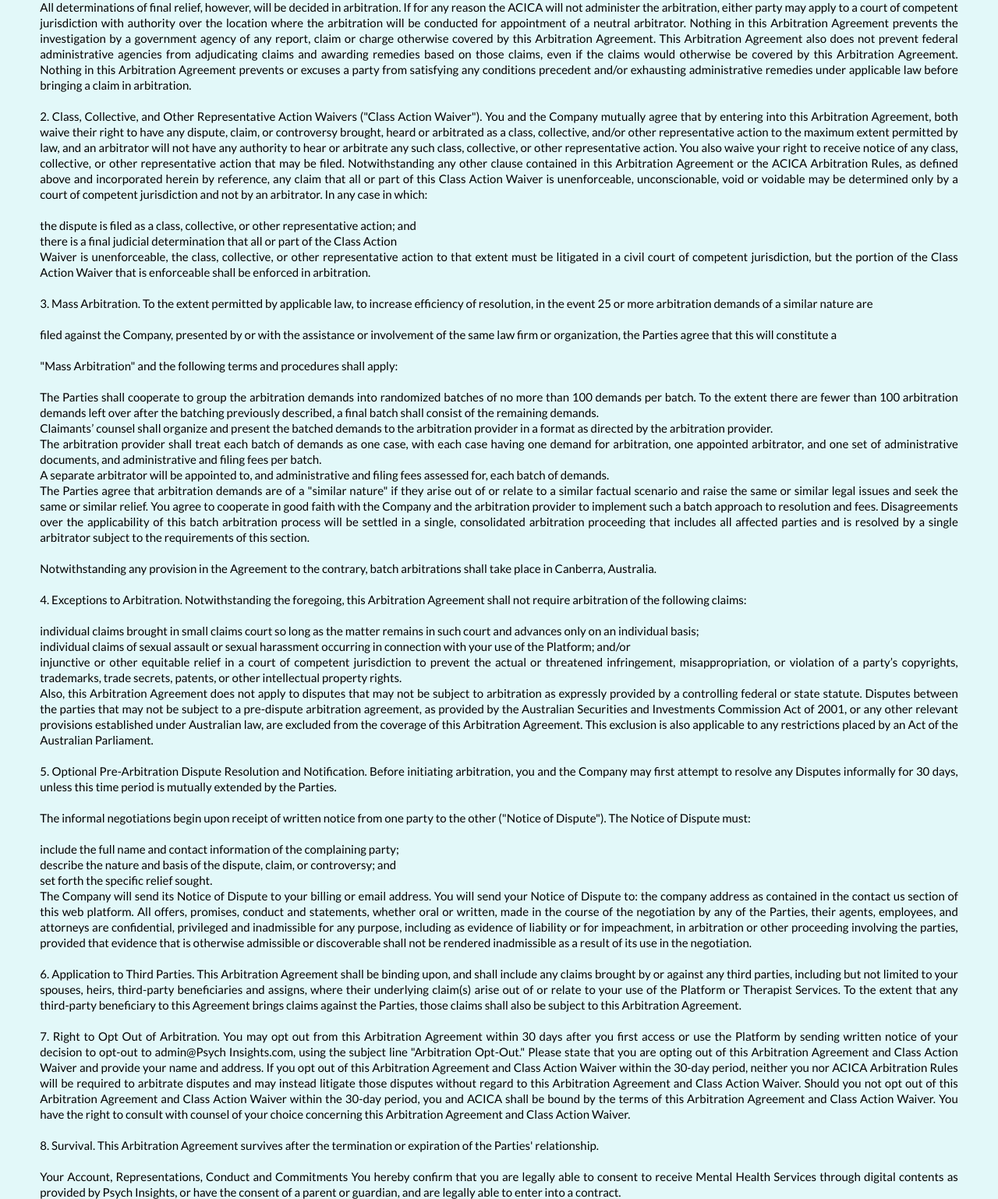
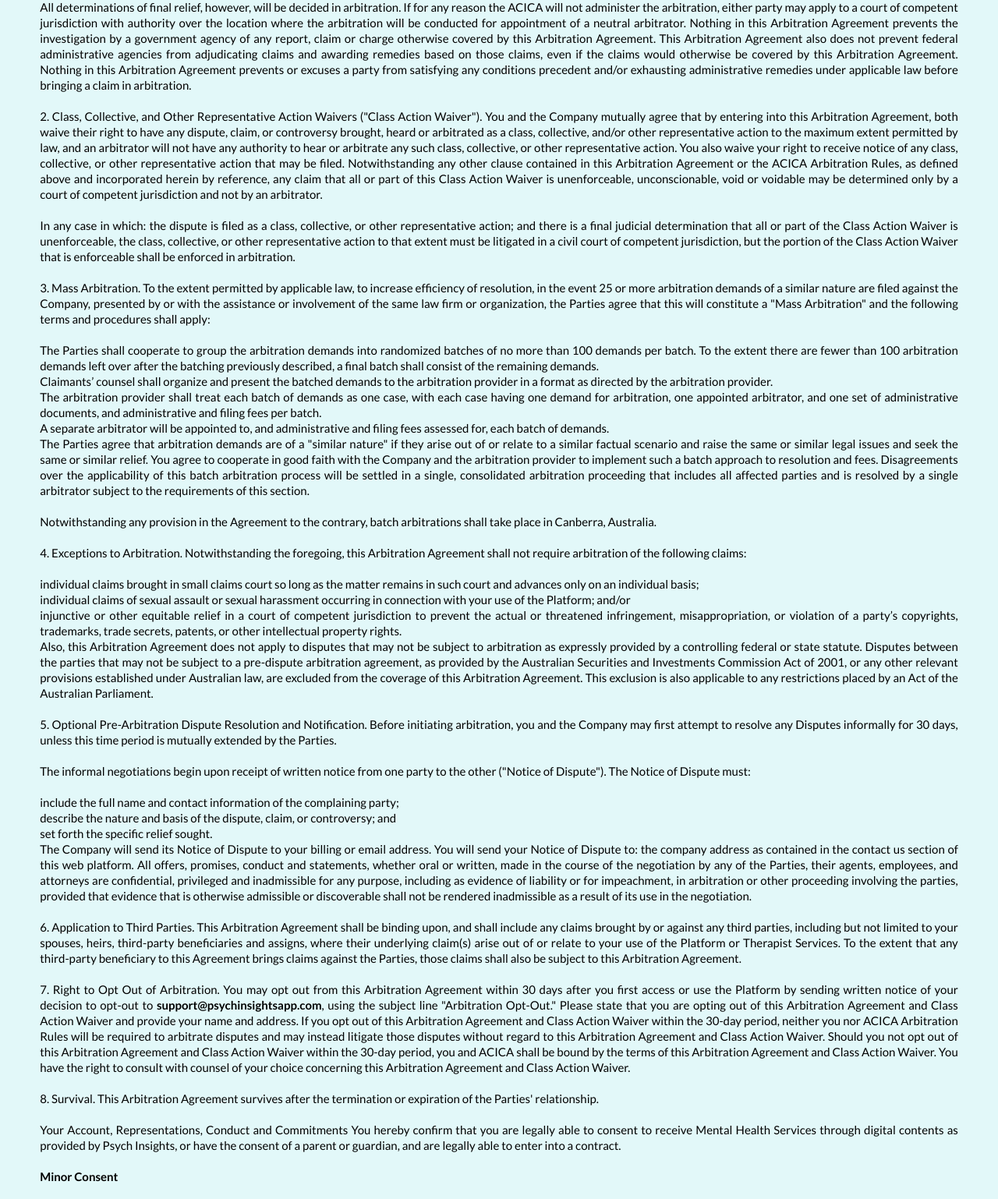
Before and after one commit to towoju5/psychinsightsapp, a PHP site: page /terms in a window 1280 px wide. Shown: the part 3269-4807 px from the top of the page at 78% size. Run offline with PHP 8.4, Linux system fonts and the light colour scheme; some libraries are stand-ins or nearby versions; some web fonts are replaced.

Commit message:
terms page updated on call with magic

```diff
--- a/terms.php
+++ b/terms.php
@@ -238,7 +238,9 @@
               court to which the application is made is authorized to consider the merits
               of the arbitrable controversy to the extent it deems necessary in making its
               ruling, but only to the extent permitted by applicable law. </span></li>
-          </ul><span class="">All
+          </ul>
+
+          <span class="">All
             determinations of final relief, however, will be decided in arbitration.
             If for any reason the ACICA will not administer the arbitration, either party may apply to a court of competent jurisdiction with authority over the location where the arbitration
             will be conducted for appointment of a neutral arbitrator. Nothing in this Arbitration Agreement prevents the investigation by a government agency of any report, claim or charge otherwise covered by this Arbitration Agreement. This Arbitration Agreement also does not prevent federal administrative agencies from adjudicating claims and awarding remedies based on those claims, even if the claims would otherwise be covered by this Arbitration Agreement. Nothing in this Arbitration Agreement prevents or excuses a party from satisfying any conditions precedent and/or exhausting administrative remedies under applicable law before bringing a claim in arbitration.
@@ -254,22 +256,16 @@
             Rules, as defined above and incorporated herein by reference, any claim that all or
             part of this Class Action Waiver is unenforceable, unconscionable, void or voidable
             may be determined only by a court of competent jurisdiction and not by an
-            arbitrator. In any case in which:
+            arbitrator.
             <br><br></span>
           <ul>
-            <li><span class="">the dispute is filed as a class, collective, or other representative action; and
-            </li>
-            <li>there is a final judicial determination that all or part of the Class Action
-              </span></li>
-          </ul><span class="">Waiver is unenforceable, the class, collective, or other representative
+            <li><span class="">In any case in which: the dispute is filed as a class, collective, or other representative action; and there is a final judicial determination that all or part of the Class Action Waiver is unenforceable, the class, collective, or other representative
             action to that extent must be litigated in a civil court of competent
             jurisdiction, but the portion of the Class Action Waiver that is enforceable
             shall be enforced in arbitration.
             <br><br>3. Mass Arbitration. To the extent permitted by applicable law, to increase efficiency
-            of resolution, in the event 25 or more arbitration demands of a similar nature are
-            <br><br>filed against the Company, presented by or with the assistance or involvement of
-            the same law firm or organization, the Parties agree that this will constitute a
-            <br><br>&quot;Mass Arbitration&quot; and the following terms and procedures shall apply:
+            of resolution, in the event 25 or more arbitration demands of a similar nature are filed against the Company, presented by or with the assistance or involvement of
+            the same law firm or organization, the Parties agree that this will constitute a &quot;Mass Arbitration&quot; and the following terms and procedures shall apply:
             <br><br></span>
           <ul>
             <li><span class="">The Parties shall cooperate to group the arbitration demands into
@@ -352,7 +348,7 @@
 
             <br><br>7. Right to Opt Out of Arbitration. You may opt out from this Arbitration Agreement
             within 30 days after you first access or use the Platform by sending written notice
-            of your decision to opt-out to admin@Psych Insights.com, using the subject line
+            of your decision to opt-out to <span class="font-bold">support@psychinsightsapp.com</span>, using the subject line
             &quot;Arbitration Opt-Out.&quot; Please state that you are opting out of this Arbitration
             Agreement and Class Action Waiver and provide your name and address. If you
             opt out of this Arbitration Agreement and Class Action Waiver within the 30-day
```
